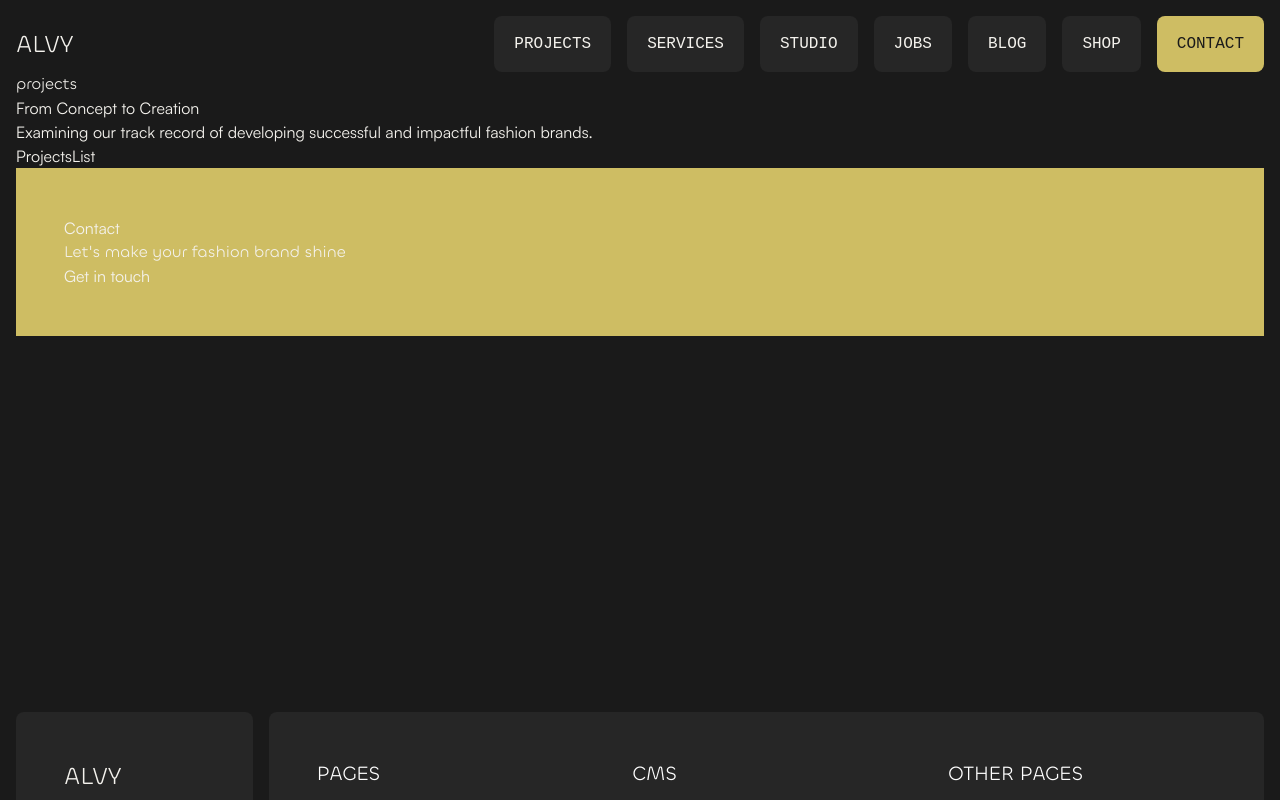
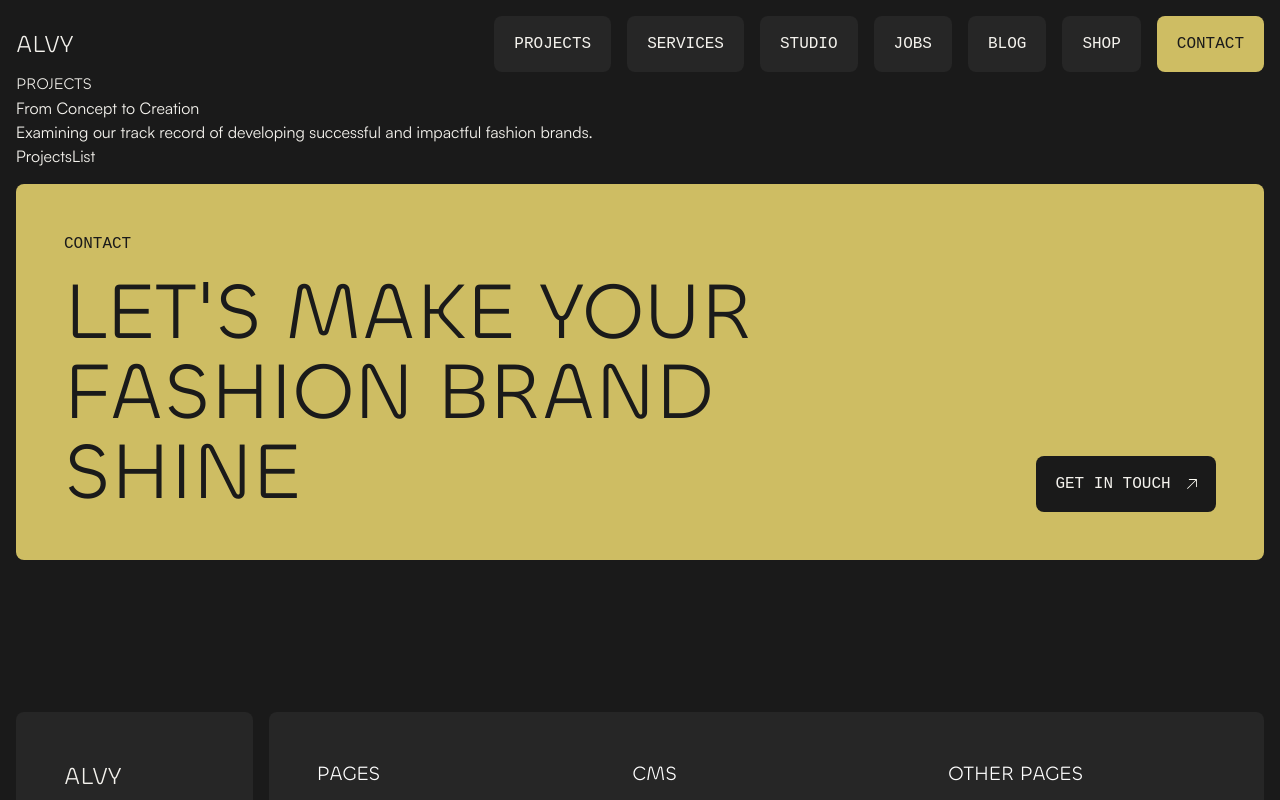
Before and after one commit to ubong-s/alvy, a Next.js app: page /projects in a window 1280 px wide. Shown: the top 800 px of the page. Built offline with nearby package versions, Linux system fonts and the light colour scheme.

Commit message:
cta styling completed

```diff
--- a/app/components/_shared/CallToAction.tsx
+++ b/app/components/_shared/CallToAction.tsx
@@ -1,6 +1,7 @@
 "use client";
 
 import Link from "next/link";
+import { ColoredButtonLink } from "./ColoredButtonLink";
 
 interface CallToActionProps {
   title?: string;
@@ -16,13 +17,13 @@ export const CallToAction: React.FC<CallToActionProps> = ({
   linkHref = "/contact",
 }) => {
   return (
-    <section className="p-8 xl:p-12 bg-sundance">
-      <div>
-        <p>{subtitle}</p>
-        <h2>{title}</h2>
+    <section className="p-8 grid gap-6 bg-sundance rounded-lg my-4 lg:grid-cols-4 lg:gap-20 lg:items-end xl:gap-36 xl:p-12">
+      <div className="text-cod-gray lg:col-span-3">
+        <p className="font-roboto-mono uppercase mb-4">{subtitle}</p>
+        <h2 className="text-5xl lg:text-[60px] xl:text-[80px]">{title}</h2>
       </div>
 
-      <Link href={linkHref}>{linkText}</Link>
+      <ColoredButtonLink variant="dark" text={linkText} href={linkHref} />
     </section>
   );
 };
--- /dev/null
+++ b/app/components/_shared/ColoredButtonLink.tsx
@@ -0,0 +1,44 @@
+"use client";
+
+import Link from "next/link";
+
+interface ColoredButtonLinkProps {
+  variant: "dark" | "yellow";
+  text: string;
+  href: string;
+}
+
+export const ColoredButtonLink: React.FC<ColoredButtonLinkProps> = ({
+  text,
+  href,
+  variant,
+}) => {
+  return (
+    <Link
+      href={href}
+      className={`flex items-center justify-center font-roboto-mono gap-4 p-4 rounded-lg uppercase ${
+        variant === "dark"
+          ? "bg-cod-gray text-t-light"
+          : "bg-sundance text-cod-gray"
+      }`}
+    >
+      <span>{text}</span>
+      {variant === "dark" && (
+        <span>
+          <svg
+            width="10"
+            height="10"
+            viewBox="0 0 10 10"
+            fill="none"
+            xmlns="http://www.w3.org/2000/svg"
+          >
+            <path
+              d="M9.92179 0.5V7.8125C9.92179 7.92439 9.87734 8.03169 9.79822 8.11081C9.7191 8.18993 9.6118 8.23438 9.49991 8.23438C9.38802 8.23438 9.28072 8.18993 9.2016 8.11081C9.12248 8.03169 9.07804 7.92439 9.07804 7.8125V1.51953L0.795223 9.79531C0.716901 9.87363 0.610674 9.91763 0.49991 9.91763C0.389147 9.91763 0.28292 9.87363 0.204598 9.79531C0.126276 9.71699 0.0822754 9.61076 0.0822754 9.5C0.0822754 9.38924 0.126276 9.28301 0.204598 9.20469L8.48038 0.921875H2.18741C2.07552 0.921875 1.96822 0.877427 1.8891 0.79831C1.80998 0.719194 1.76554 0.611888 1.76554 0.5C1.76554 0.388112 1.80998 0.280806 1.8891 0.201689C1.96822 0.122572 2.07552 0.078125 2.18741 0.078125H9.49991C9.6118 0.078125 9.7191 0.122572 9.79822 0.201689C9.87734 0.280806 9.92179 0.388112 9.92179 0.5Z"
+              fill="#FFFEF6"
+            />
+          </svg>
+        </span>
+      )}
+    </Link>
+  );
+};
--- a/app/globals.css
+++ b/app/globals.css
@@ -50,7 +50,7 @@ h3,
 h4,
 h5,
 h6 {
-  @apply font-chillax;
+  @apply font-chillax uppercase;
 }
 
 main {
```
